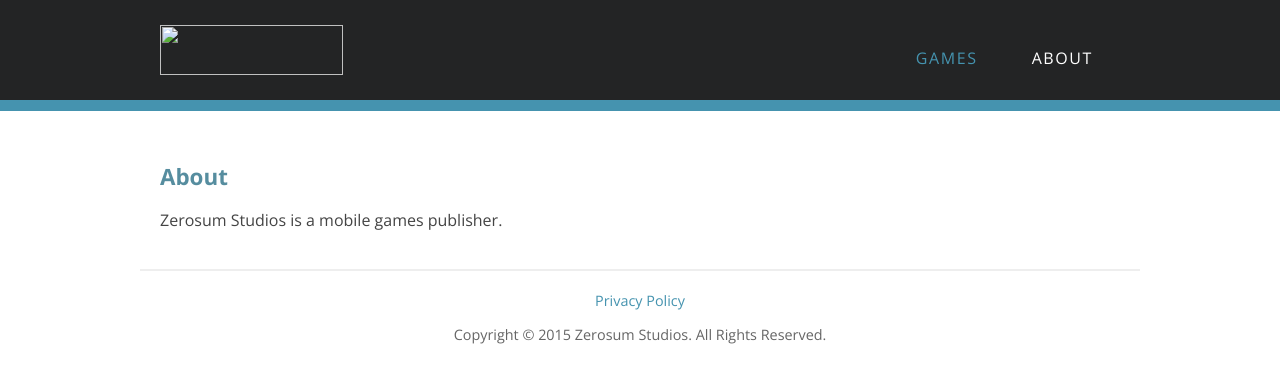
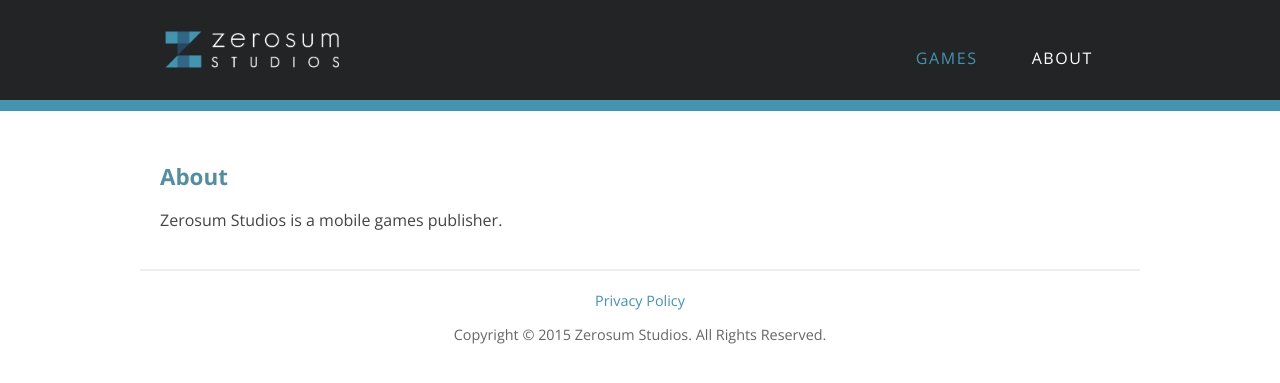
Before and after one commit to zerosumstudios/zerosumstudios.github.io, a Jekyll site: the page built from about/index.md, in a window 1280 px wide. Shown: the top 383 px of the page. Built offline with Jekyll 4.4.1, drawn with Linux system fonts in a browser that asks for light colours; Markdown is read by kramdown in place of the engine named in the settings.

Commit message:
update logo

```diff
--- a/_includes/header.html
+++ b/_includes/header.html
@@ -1,7 +1,7 @@
 <header>
     <div class="container">
         <div class="title">
-            <a href="/"><img src="img/zerosum-studios-logo.png" style="width: 183px; height: 50px;" /></a>
+            <a href="/"><img src="/img/zerosum-studios-logo.png" style="width: 183px; height: 50px;" /></a>
         </div>
         <div class="menu">
             <a {% if page.url == '/about/index.html' %}class="current" {% endif %}href="/about">ABOUT</a>
```
Also changed, not shown: img/zerosum-studios-logo.png, 4 other files.
